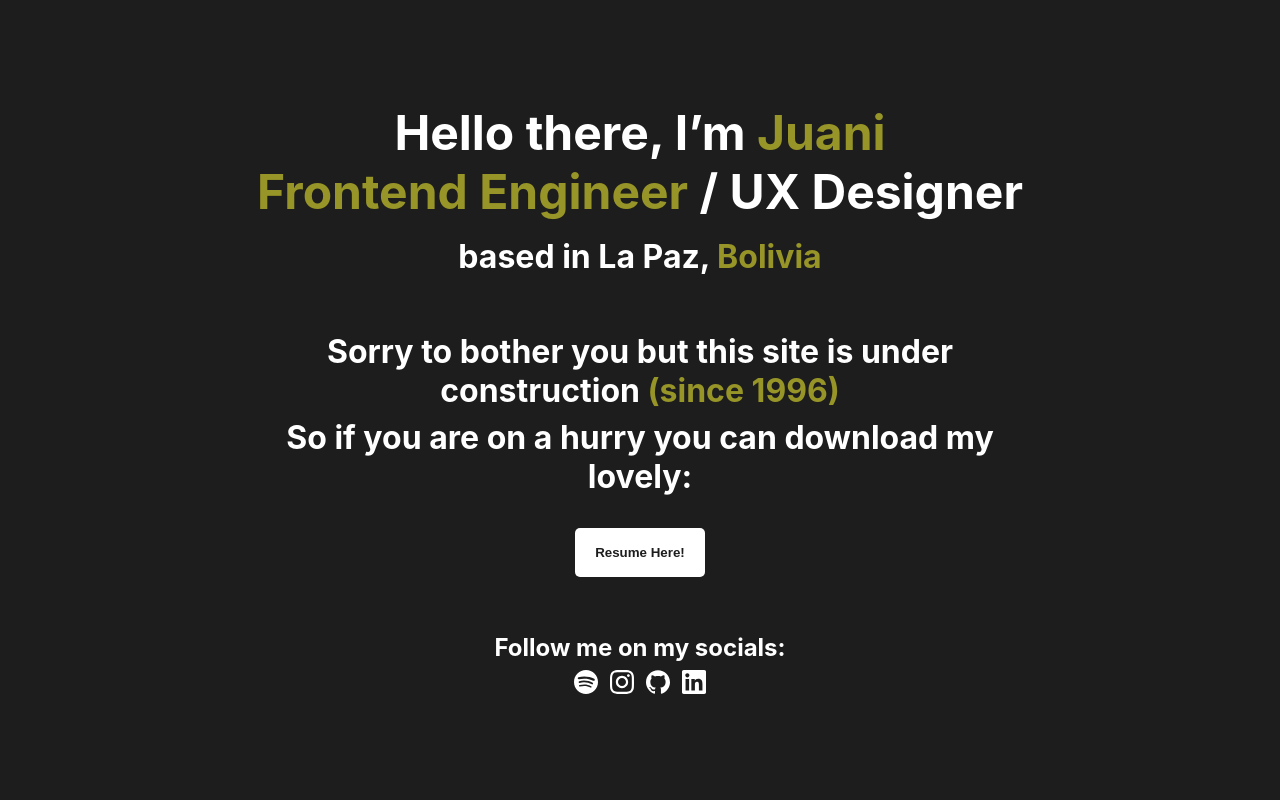
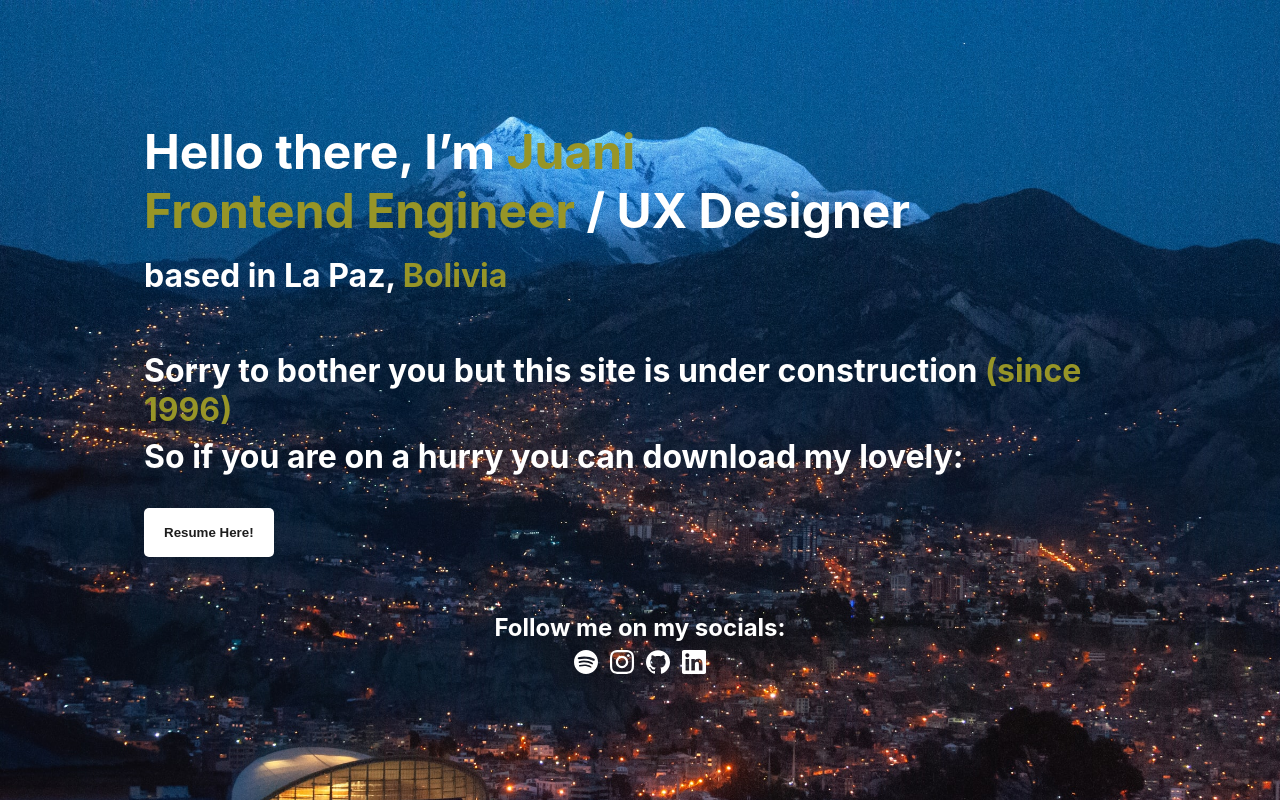
Before and after one commit to DrunkOldDog/portfolio, a Next.js app: page / in a window 1280 px wide. Built offline with nearby package versions, Linux system fonts and the light colour scheme; no server answers.

Commit message:
Add background hero image

```diff
--- /dev/null
+++ b/src/components/SocialNetworks/SocialNetworks.jsx
@@ -0,0 +1,74 @@
+import styled from "styled-components";
+import { Spotify, Instagram, LinkedIn, GitHub } from "../../common/icons";
+import { useAnalyticsEvent } from "../../common/hooks";
+
+const SocialNetworksContainer = styled.div`
+  display: flex;
+  flex-direction: column;
+  align-items: center;
+`;
+
+const SocialIcons = styled.div`
+  margin-top: 8px;
+
+  svg {
+    fill: #fff;
+    height: 24px;
+    width: 24px;
+    margin: 0 6px;
+    cursor: pointer;
+    transition: fill 0.25s;
+
+    &:hover {
+      fill: var(--primary-color);
+    }
+  }
+`;
+
+const SOCIAL_MEDIA = [
+  {
+    url: "https://open.spotify.com/user/juani888",
+    Component: Spotify,
+  },
+  {
+    url: "https://instagram.com/juanireyesg",
+    Component: Instagram,
+  },
+  {
+    url: "https://github.com/DrunkOldDog",
+    Component: GitHub,
+  },
+  {
+    url: "https://www.linkedin.com/in/juanireyes",
+    Component: LinkedIn,
+  },
+];
+
+export default function SocialNetworks() {
+  const socialMediaEventTracker = useAnalyticsEvent("Social Media");
+
+  return (
+    <SocialNetworksContainer>
+      <h3>Follow me on my socials:</h3>
+
+      <SocialIcons>
+        {SOCIAL_MEDIA.map(({ url, Component }) => (
+          <a
+            key={url}
+            href={url}
+            target="_blank"
+            rel="noreferrer"
+            onClick={() =>
+              socialMediaEventTracker(
+                Component.name,
+                `${Component.name} clicked`
+              )
+            }
+          >
+            <Component />
+          </a>
+        ))}
+      </SocialIcons>
+    </SocialNetworksContainer>
+  );
+}
--- /dev/null
+++ b/src/components/SocialNetworks/index.js
@@ -0,0 +1 @@
+export { default } from "./SocialNetworks";
--- a/src/pages/index.js
+++ b/src/pages/index.js
@@ -1,36 +1,17 @@
 import Head from "next/head";
 import styles from "../../styles/Home.module.css";
-import { Spotify, Instagram, LinkedIn, GitHub } from "../common/icons";
-import { Button } from "../components";
+import { Button } from "../components/Button";
 import { useAnalyticsEvent } from "../common/hooks";
-
-const SOCIAL_MEDIA = [
-  {
-    url: "https://open.spotify.com/user/juani888",
-    Component: Spotify,
-  },
-  {
-    url: "https://instagram.com/juanireyesg",
-    Component: Instagram,
-  },
-  {
-    url: "https://github.com/DrunkOldDog",
-    Component: GitHub,
-  },
-  {
-    url: "https://www.linkedin.com/in/juanireyes",
-    Component: LinkedIn,
-  },
-];
+import SocialNetworks from "../components/SocialNetworks";
 
 export default function Home() {
   const resumeEventTracker = useAnalyticsEvent("Resume");
-  const socialMediaEventTracker = useAnalyticsEvent("Social Media");
 
   const handleButtonClick = () =>
     resumeEventTracker("download", "Download Resume");
 
   return (
+    <div className={styles.homePage}>
       <div className="container">
         <Head>
           <title>Juani Reyes - Portfolio</title>
@@ -49,7 +30,6 @@ export default function Home() {
         </Head>
 
         <div className={styles.content}>
-        <div>
           <section>
             <h1>
               Hello there, I’m <span className="primary">Juani</span>
@@ -81,26 +61,7 @@ export default function Home() {
           </section>
 
           <section>
-            <h3>Follow me on my socials:</h3>
-
-            <div className={styles.socialIcons}>
-              {SOCIAL_MEDIA.map(({ url, Component }) => (
-                <a
-                  key={url}
-                  href={url}
-                  target="_blank"
-                  rel="noreferrer"
-                  onClick={() =>
-                    socialMediaEventTracker(
-                      Component.name,
-                      `${Component.name} clicked`
-                    )
-                  }
-                >
-                  <Component />
-                </a>
-              ))}
-            </div>
+            <SocialNetworks />
           </section>
         </div>
       </div>
--- a/styles/Home.module.css
+++ b/styles/Home.module.css
@@ -1,13 +1,9 @@
 .content {
-  text-align: center;
   width: 100%;
   height: calc(100vh - 80px);
-  display: grid;
-  place-items: center;
-}
-
-.content section {
-  max-width: 780px;
+  display: flex;
+  flex-direction: column;
+  justify-content: center;
 }
 
 .middleSection {
@@ -15,19 +11,9 @@
   margin-bottom: 56px;
 }
 
-.socialIcons {
-  margin-top: 8px;;
+.homePage {
+  background-image: url('/images/hero-image.jpg');
+  background-size: cover;
+  background-position: center top;
+  height: 100vh;
 }
-
-.socialIcons svg {
-  fill: #fff;
-  height: 24px;
-  width: 24px;
-  margin: 0 6px;
-  cursor: pointer;
-  transition: fill .25s;
-}
-
-.socialIcons svg:hover {
-  fill: var(--primary-color);
-}
```
Also changed, not shown: public/images/hero-image.jpg (added), src/components/Button/Button.jsx (renamed from src/components/Button.jsx), src/components/Button/index.js (renamed from src/components/index.js). Lines whose indentation alone changed are shown as unchanged.
